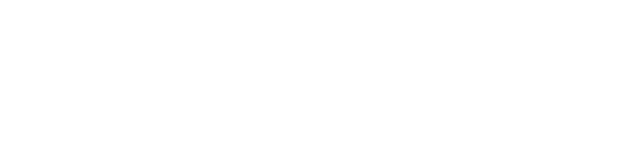
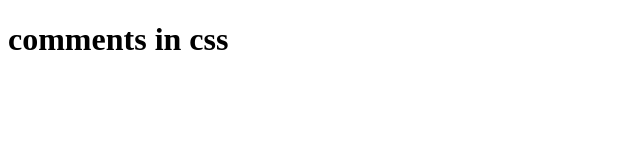
Before and after one commit to Dayasagar543/frontend_html_css_js_projects, a plain HTML site: page css_classes_practice/css_class2/css_class2.html in a window 1280 px wide. Shown: the whole page, without its empty margins (0-640 px from the left). Drawn offline with Linux system fonts and the light colour scheme.

Commit message:
changes the contents in the html file

```diff
--- a/css_classes_practice/css_class2/css_class2.html
+++ b/css_classes_practice/css_class2/css_class2.html
@@ -4,6 +4,9 @@
     <meta charset="UTF-8" />
     <meta name="viewport" content="width=device-width, initial-scale=1.0" />
     <title>css2</title>
+    <link rel="stylesheet" href="./css_class2.css" />
   </head>
-  <body></body>
+  <body>
+    <h1>comments in css</h1>
+  </body>
 </html>
```
